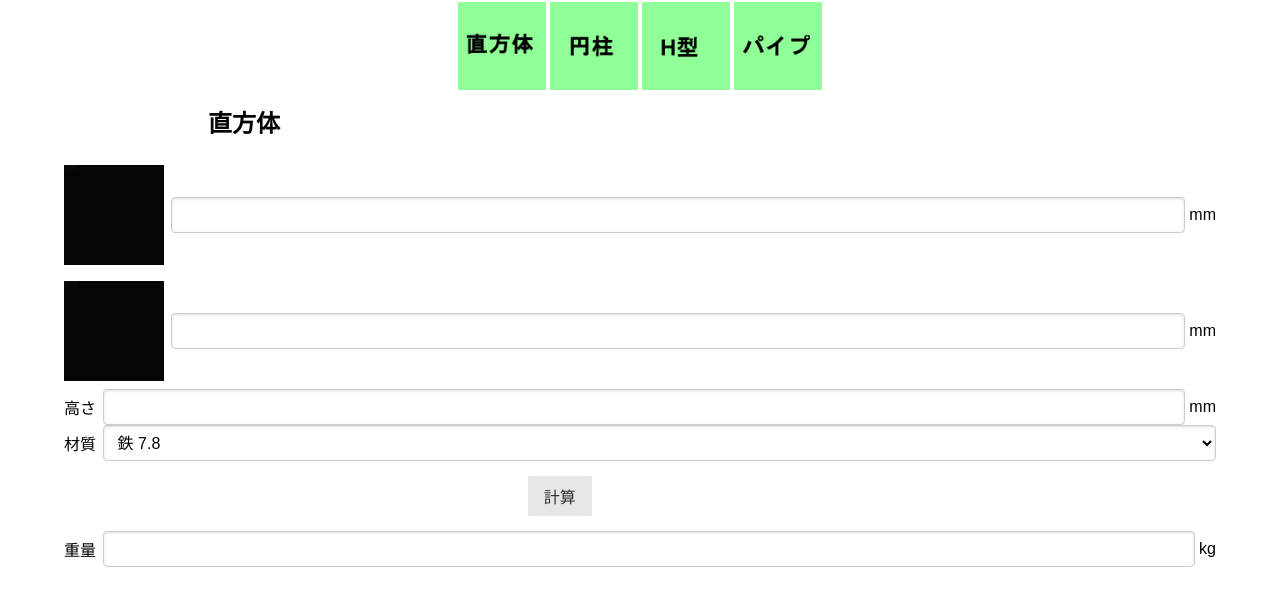
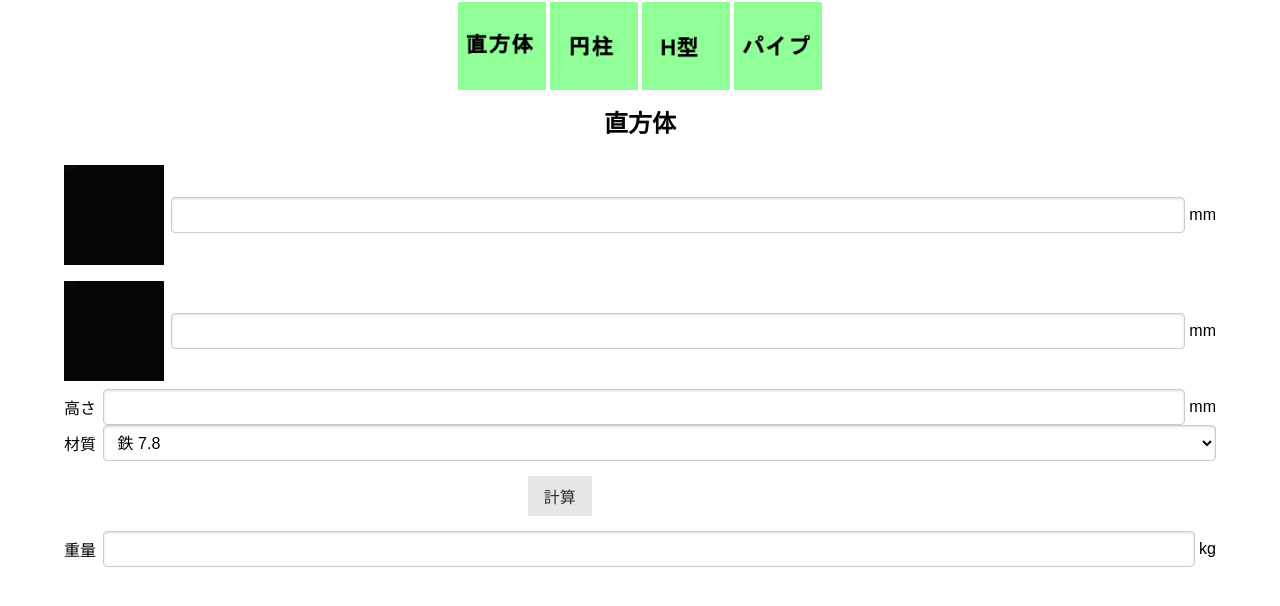
Before and after one commit to willelz/WeightCalc, a website: page index.html in a window 1280 px wide. Drawn offline with nearby package versions, Linux system fonts and the light colour scheme.

Commit message:
タイトル

```diff
--- a/css/style.css
+++ b/css/style.css
@@ -44,7 +44,7 @@ main{
 }
 
 .from_title{
-    margin-left: 6em;
+    text-align: center;
 }
 
 .calcbutton{
```
